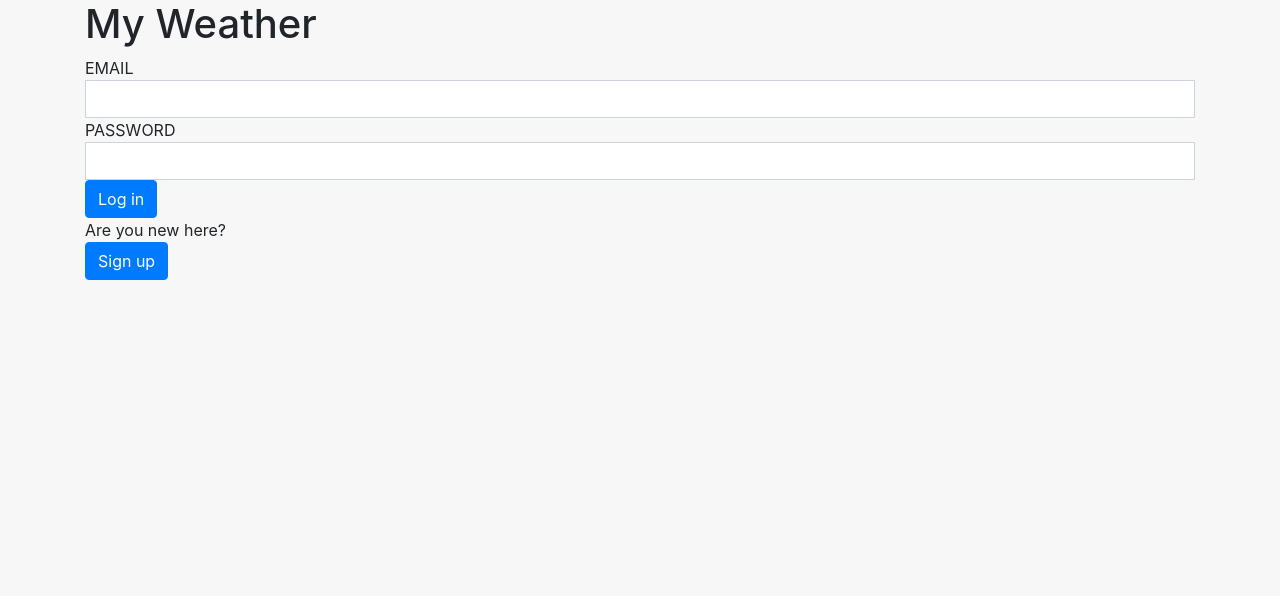
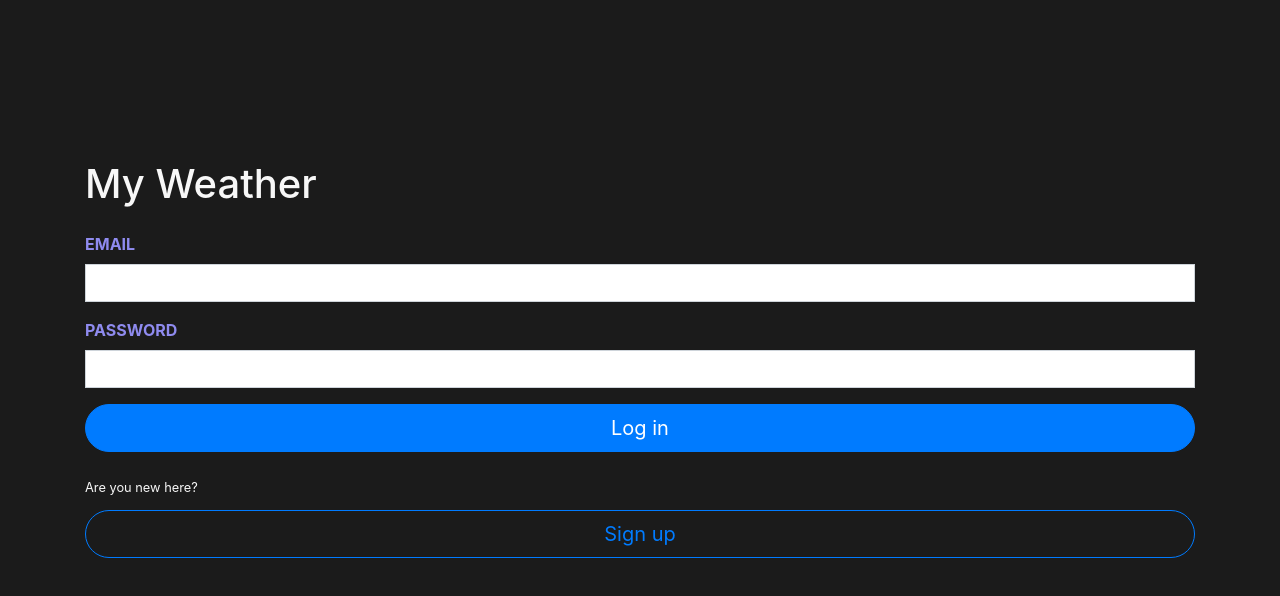
Before and after one commit to HelveticaScenario/self-take-home-challenge, a Next.js app: page /login in a window 1280 px wide. Shown: the top 596 px of the page. Built offline with nearby package versions, Linux system fonts and the light colour scheme; no server answers.

Commit message:
auth page styling

```diff
--- a/src/components/AuthPage.tsx
+++ b/src/components/AuthPage.tsx
@@ -6,6 +6,7 @@ import {
   Button,
   FormControl,
   Alert,
+  Form,
 } from 'react-bootstrap'
 
 export enum AuthPageMode {
@@ -59,6 +60,7 @@ const AuthPage: FC<AuthPageProps> = ({
   const [password, setPassword] = useState('')
 
   return (
+    <div className="auth-page">
       <Container>
         {error && (
           <Alert variant="danger" dismissible>
@@ -66,50 +68,49 @@ const AuthPage: FC<AuthPageProps> = ({
           </Alert>
         )}
 
-      <Row>
+        <Row as="header">
           <Col>
             <h1>My Weather</h1>
             {copy[mode] != null && <h5>{copy[mode].subHeader}</h5>}
           </Col>
         </Row>
-      <Row>
-        <Col>
-          <div>{copy[mode].emailLabel}</div>
-          <FormControl
+        <Form
+          onSubmit={(e: { preventDefault: () => void }) => {
+            e.preventDefault()
+            onSubmit(email, password)
+          }}
+        >
+          <Form.Group>
+            <Form.Label>{copy[mode].emailLabel}</Form.Label>
+            <Form.Control
               type="text"
               value={email}
               onChange={(e) => setEmail(e.target.value)}
             />
-        </Col>
-      </Row>
-      <Row>
-        <Col>
-          <div>{copy[mode].passwordLabel}</div>
+          </Form.Group>
+          <Form.Group>
+            <Form.Label>{copy[mode].passwordLabel}</Form.Label>
             <FormControl
               type="password"
               value={password}
               onChange={(e) => setPassword(e.target.value)}
             />
-        </Col>
-      </Row>
-      <Row>
-        <Col>
-          <Button
-            onClick={() => {
-              onSubmit(email, password)
-            }}
-          >
+          </Form.Group>
+          <Button size="lg" block variant="primary" type="submit">
             {copy[mode].primaryButton}
           </Button>
-        </Col>
-      </Row>
-      <Row>
-        <Col>
-          <div>{copy[mode].modeChangeLabel}</div>
-          <Button onClick={onToggleMode}>{copy[mode].modeChange}</Button>
-        </Col>
-      </Row>
+          <Form.Text>{copy[mode].modeChangeLabel}</Form.Text>
+          <Button
+            size="lg"
+            block
+            variant="outline-primary"
+            onClick={onToggleMode}
+          >
+            {copy[mode].modeChange}
+          </Button>
+        </Form>
       </Container>
+    </div>
   )
 }
 
--- a/style/index.css
+++ b/style/index.css
@@ -88,3 +88,34 @@ body {
   font-size: 0.7em;
   opacity: 1;
 }
+
+.auth-page {
+  padding-top: 10em;
+  height: 100vh;
+  width: 100vw;
+  background-color: var(--dark-gray);
+  color: var(--off-white);
+}
+
+.auth-page header {
+  margin-bottom: 1em;
+}
+
+.auth-page .form-label {
+  color: var(--blue);
+  margin-bottom: 0.5em;
+  font-weight: bold;
+}
+
+.auth-page .form-control {
+  margin-bottom: 0.5em;
+}
+
+.auth-page button {
+  border-radius: 2em;
+}
+
+.auth-page .form-text {
+  margin-top: 2em;
+  margin-bottom: 1em;
+}
```
Lines whose indentation alone changed are shown as unchanged.
